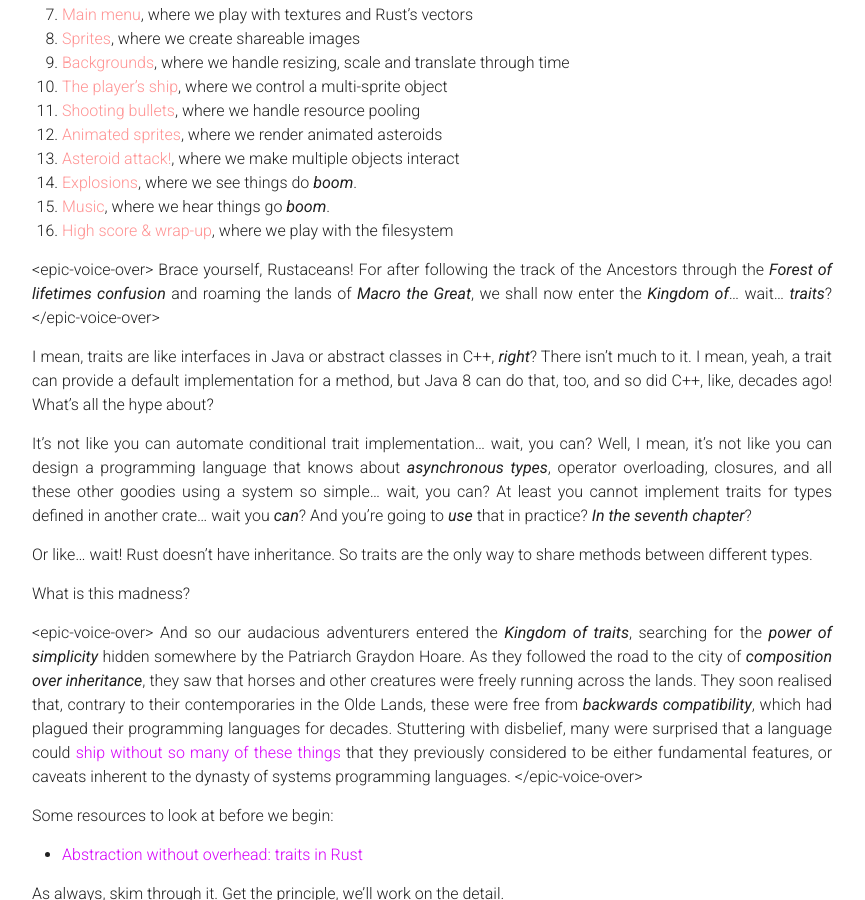
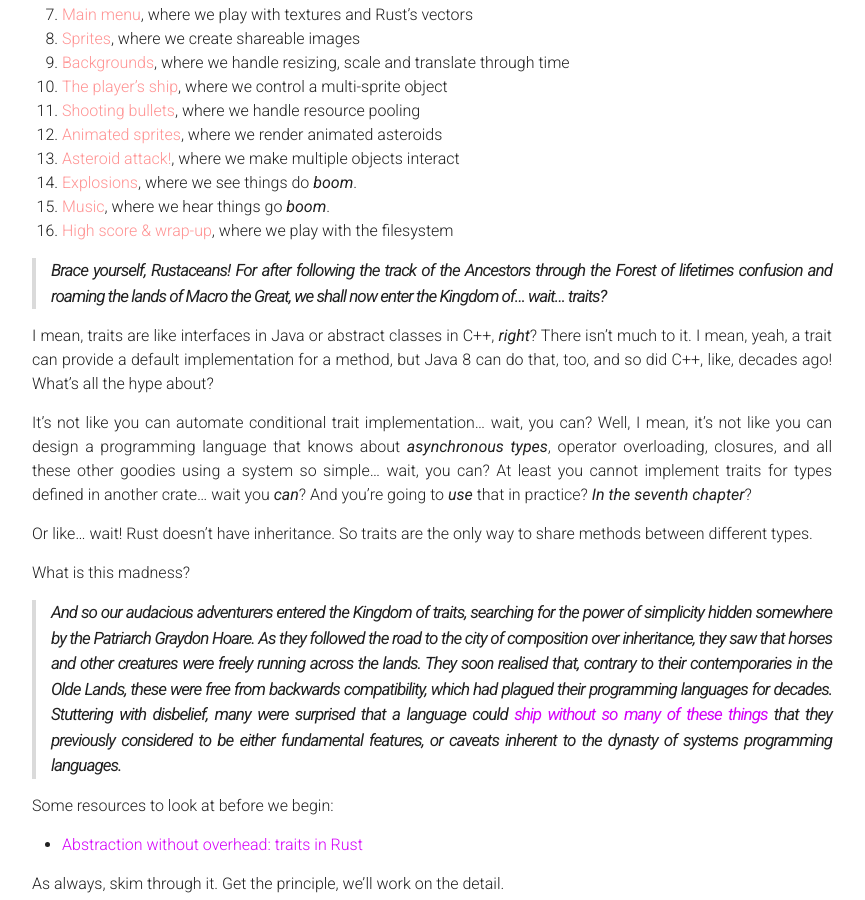
Before and after one commit to jadpole/jadpole.github.io, a Jekyll site: the page built from _posts/2015-07-07-arcaders-1-4.md, in a window 1280 px wide and 900 px high, scrolled down 375 px. Shown: the whole window, without its empty margins (208-1073 px from the left). Built offline with Jekyll 4.4.1, drawn with Linux system fonts in a browser that asks for light colours; Markdown is read by kramdown in place of the engine named in the settings.

```diff
--- a/_config.yml
+++ b/_config.yml
@@ -11,4 +11,4 @@ github_username:  jadpole
 # Build settings
 markdown: redcarpet
 
-permalink: "/:year/:y_day/:title.html"
+permalink: "/:year/:y_day/:title"
--- a/_posts/2015-07-07-arcaders-1-4.md
+++ b/_posts/2015-07-07-arcaders-1-4.md
@@ -7,12 +7,12 @@ categories: arcaders
 
 This is the fourth part of a series whose objective is to explore the Rust
 programming language through the development of a simple, old-school shooter.
-It is composed of 16 parts, excluding the [introduction](/arcaders/2015/07/04/arcaders-1-0):
+It is composed of 16 parts, excluding the [introduction](/2015/185/arcaders-1-0):
 
-  1. [A simple window](/arcaders/2015/07/04/arcaders-1-1), where we install SDL2
-  2. [Event handling](/arcaders/2015/07/06/arcaders-1-2), where we discuss lifetimes
-  3. [More event handling](/arcaders/2015/07/06/arcaders-1-3), where we discuss macros
-  4. [Views](/arcaders/2015/07/07/arcaders-1-4), where we learn about boxes, pattern matching, trait objects, and dynamic dispatch
+  1. [A simple window](/2015/185/arcaders-1-1), where we install SDL2
+  2. [Event handling](/2015/187/arcaders-1-2), where we discuss lifetimes
+  3. [More event handling](/2015/187/arcaders-1-3), where we discuss macros
+  4. [Views](/2015/188/arcaders-1-4), where we learn about boxes, pattern matching, trait objects, and dynamic dispatch
   5. [Switching views](#), where we use boxes, pattern matching, trait objects, and dynamic dispatch
   6. [A moving rectangle](#), where we draw _things_
   7. [Main menu](#), where we play with textures and Rust's vectors
@@ -27,11 +27,9 @@ It is composed of 16 parts, excluding the [introduction](/arcaders/2015/07/04/ar
   16. [High score & wrap-up](#), where we play with the filesystem
 
 
-&lt;epic-voice-over&gt;
-Brace yourself, Rustaceans! For after following the track of the Ancestors
-through the _Forest of lifetimes confusion_ and roaming the lands of
-_Macro the Great_, we shall now enter the _Kingdom of_... wait... _traits_?
-&lt;/epic-voice-over&gt;
+> Brace yourself, Rustaceans! For after following the track of the Ancestors
+> through the _Forest of lifetimes confusion_ and roaming the lands of
+> _Macro the Great_, we shall now enter the _Kingdom of_... wait... _traits_?
 
 I mean, traits are like interfaces in Java or abstract classes in C++, _right_?
 There isn't much to it. I mean, yeah, a trait can provide a default
@@ -50,18 +48,16 @@ share methods between different types.
 
 What is this madness?
 
-&lt;epic-voice-over&gt;
-And so our audacious adventurers entered the _Kingdom of traits_, searching for
-the _power of simplicity_ hidden somewhere by the Patriarch Graydon Hoare. As
-they followed the road to the city of _composition over inheritance_, they saw
-that horses and other creatures were freely running across the lands. They soon
-realised that, contrary to their contemporaries in the Olde Lands, these were
-free from _backwards compatibility_, which had plagued their programming
-languages for decades. Stuttering with disbelief, many were surprised that a
-language could [ship without so many of these things](http://graydon2.dreamwidth.org/218040.html)
-that they previously considered to be either fundamental features, or caveats
-inherent to the dynasty of systems programming languages.
-&lt;/epic-voice-over&gt;
+> And so our audacious adventurers entered the _Kingdom of traits_, searching for
+> the _power of simplicity_ hidden somewhere by the Patriarch Graydon Hoare. As
+> they followed the road to the city of _composition over inheritance_, they saw
+> that horses and other creatures were freely running across the lands. They soon
+> realised that, contrary to their contemporaries in the Olde Lands, these were
+> free from _backwards compatibility_, which had plagued their programming
+> languages for decades. Stuttering with disbelief, many were surprised that a
+> language could [ship without so many of these things](http://graydon2.dreamwidth.org/218040.html)
+> that they previously considered to be either fundamental features, or caveats
+> inherent to the dynasty of systems programming languages.
 
 Some resources to look at before we begin:
 
```
Also changed, not shown: _posts/2015-07-04-arcaders-1-0.md (+4 -4 lines), _posts/2015-07-04-arcaders-1-1.md (+5 -5 lines), _posts/2015-07-06-arcaders-1-2.md (+5 -5 lines), _posts/2015-07-06-arcaders-1-3.md (+5 -5 lines).
